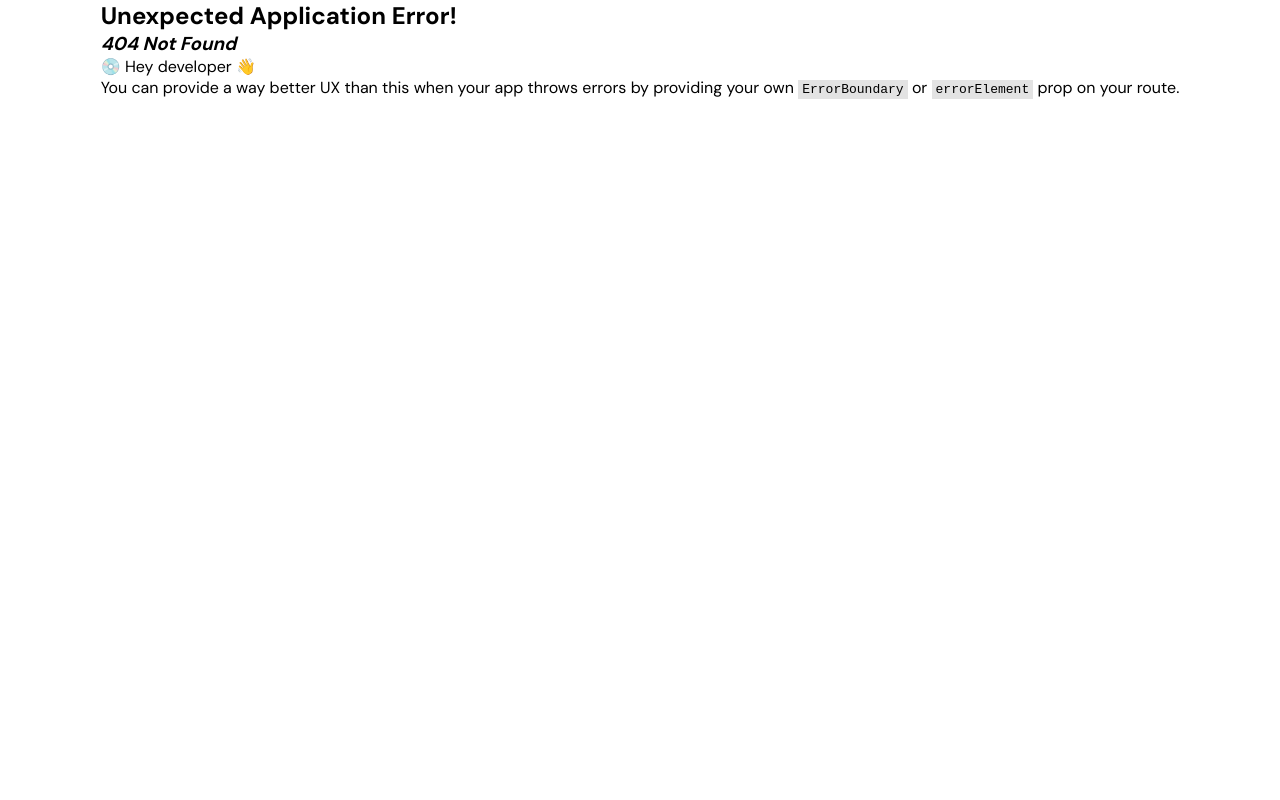
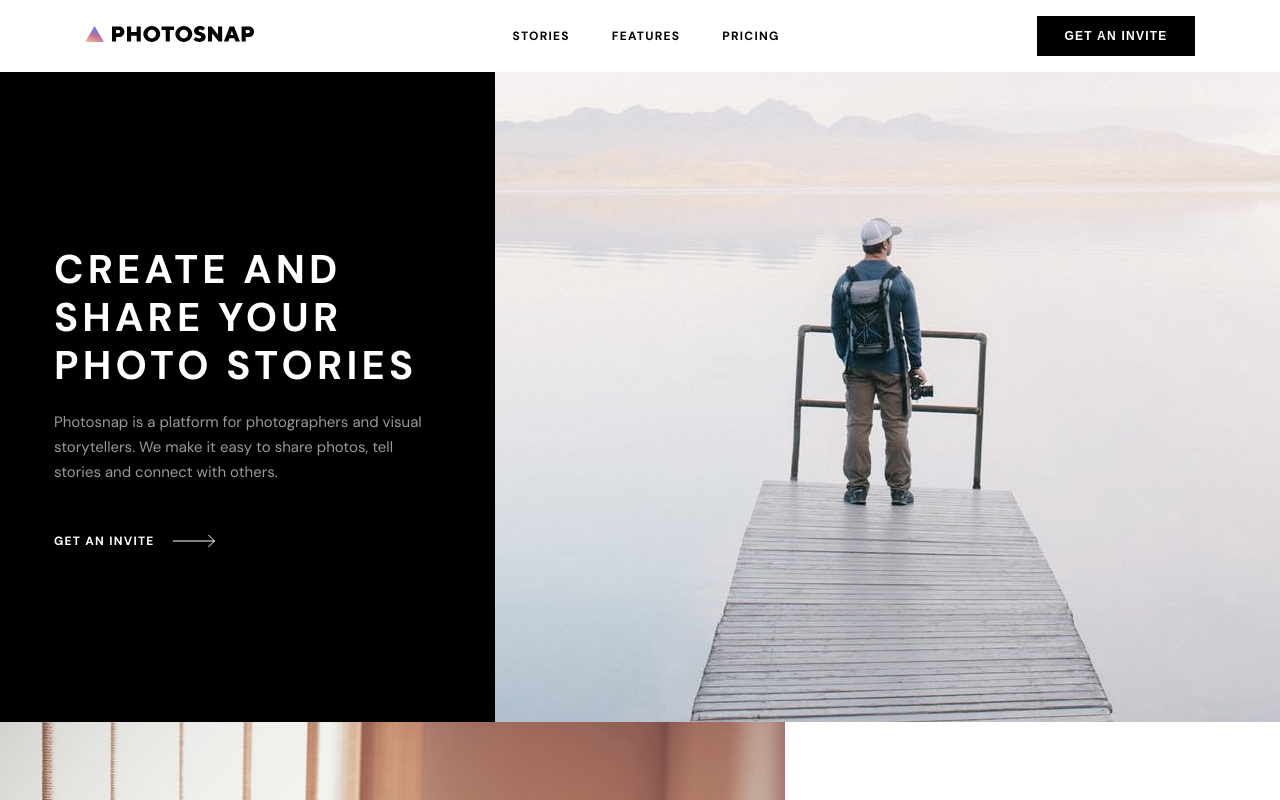
Before and after one commit to credger/photosnap, a React (Vite) app: page /#/ in a window 1280 px wide. Before the commit this address had no page. Shown: the top 800 px of the page. Built offline with nearby package versions, Linux system fonts and the light colour scheme.

Commit message:
Changed router type to hashRouter & updated paths

```diff
--- a/src/components/BetaBanner.jsx
+++ b/src/components/BetaBanner.jsx
@@ -10,7 +10,7 @@ const BetaBanner = () => {
         <img src={image} alt='bg-beta' width='1440' height='280' className={styles.image}/>
             <div className={styles.textbox}>
                 <h1 className={`${styles.heading} ${styles.marginBottom24px}`}>We're in Beta.<br />Get your invite<br />Today!</h1>
-                <Link to='../photosnap/comingsoon' className='h4 link2 linkWithArrow'>
+                <Link to='../comingsoon' className='h4 link2 linkWithArrow'>
                         <p className='marginRight18px'>Get an invite</p>
                         <img src={rightArrowWhite} alt='right-arrow' width='42' height='14' />
                 </Link>
--- a/src/components/Footer.jsx
+++ b/src/components/Footer.jsx
@@ -14,35 +14,35 @@ const Footer = () => {
     <div className={styles.footerContainer}>
         <div className={styles.content}>
             <div className={styles.logoAndIcons}>
-            <Link to='../photosnap' className={styles.logo}>
+            <Link to='../' className={styles.logo}>
                 <img src={logoWhiteText} width='170' height='16' alt='logo-white-text'/>
             </Link>
                 <div className={styles.icons}>
-                    <Link to='../photosnap/comingsoon'>
+                    <Link to='../comingsoon'>
                         <img src={facebook} alt='logo-white-text' width='512' height='512' className={styles.icon}/>
                     </Link>
-                    <Link to='../photosnap/comingsoon'>
+                    <Link to='../comingsoon'>
                         <img src={instagram} alt='logo-white-text' width='448' height='512' className={styles.icon}/>
                     </Link>
-                    <Link to='../photosnap/comingsoon'>
+                    <Link to='../comingsoon'>
                         <img src={xTwitter} alt='logo-white-text' width='448' height='512' className={styles.icon}/>
                     </Link>
-                    <Link to='../photosnap/comingsoon'>
+                    <Link to='../comingsoon'>
                         <img src={youtube} alt='logo-white-text' width='512' height='512' className={styles.icon}/>
                     </Link>
-                    <Link to='../photosnap/comingsoon'>
+                    <Link to='../comingsoon'>
                         <img src={tiktok} alt='logo-white-text' width='576' height='512' className={styles.icon}/>
                     </Link>
                 </div>
             </div>
             <div className={styles.siteMap}>
-                <Link to='../photosnap' className={`h4 link2 `}>Home</Link>
-                <Link to='../photosnap/stories' className={`h4 link2 }`}>Stories</Link>
-                <Link to='../photosnap/features' className={`h4 link2 `}>Features</Link>
-                <Link to='../photosnap/pricing' className={`h4 link2 `}>Pricing</Link>
+                <Link to='../' className={`h4 link2 `}>Home</Link>
+                <Link to='../stories' className={`h4 link2 }`}>Stories</Link>
+                <Link to='../features' className={`h4 link2 `}>Features</Link>
+                <Link to='../pricing' className={`h4 link2 `}>Pricing</Link>
             </div>
             <div className={styles.getInviteAndCopyright}>
-                <Link to='../photosnap/comingsoon' className='h4 link2 linkWithArrow'>
+                <Link to='../comingsoon' className='h4 link2 linkWithArrow'>
                     <p className='marginRight18px'>Get an invite</p>
                     <img src={rightArrowWhite} alt='right-arrow' width='42' height='14' />
                 </Link>
--- a/src/components/HomeTiles.jsx
+++ b/src/components/HomeTiles.jsx
@@ -18,7 +18,7 @@ const HomeTiles = () => {
                         Photosnap is a platform for photographers and visual storytellers. We make it easy to share photos,
                         tell stories and connect with others.
                     </p>
-                    <Link to='../photosnap/comingsoon' className='h4 link2 linkWithArrow marginTop48px'>
+                    <Link to='../comingsoon' className='h4 link2 linkWithArrow marginTop48px'>
                         <p className='marginRight18px'>Get an invite</p>
                         <img src={rightArrowWhite} alt='right-arrow' width='42' height='14' />
                     </Link>
@@ -35,7 +35,7 @@ const HomeTiles = () => {
                             We provide design templates to ensure your stories look terrific. Easily add photos, text, embed maps and
                             media from other networks. Then share your story with everyone.
                         </p>
-                        <Link to='../photosnap/stories' className='h4 link1 linkWithArrow marginTop48px'>
+                        <Link to='../stories' className='h4 link1 linkWithArrow marginTop48px'>
                             <p className='marginRight18px'>View the Stories</p>
                             <img src={rightArrowBlack} alt='right-arrow' width='42' height='14' />
                         </Link>
@@ -51,7 +51,7 @@ const HomeTiles = () => {
                         Our tool is designed for photographers of all levels, brands, businesses
                         you name it.
                     </p>
-                    <Link to='../photosnap/stories' className='h4 link1 linkWithArrow marginTop48px'>
+                    <Link to='../stories' className='h4 link1 linkWithArrow marginTop48px'>
                         <p className='marginRight18px'>View the Stories</p>
                         <img src={rightArrowBlack} alt='right-arrow' width='42' height='14' />
                     </Link>
--- a/src/components/Navbar.jsx
+++ b/src/components/Navbar.jsx
@@ -63,15 +63,15 @@ const Navbar = () => {
   return (
     <div className={styles.navbarContainer}>
         <div className={classNames.content}>
-        <Link to='../photosnap' className={styles.logo}>
+        <Link to='../' className={styles.logo}>
             <img src={logoBlackText} alt='triangle-path' width='170' height='16'/>
         </Link>
             <div className={classNames.linkContainer}>
-                <Link to='../photosnap/stories' className={`h4 ${styles.link}`}>STORIES</Link>
-                <Link to='../photosnap/features'className={`h4 ${styles.link}`}>FEATURES</Link>
-                <Link to='../photosnap/pricing' className={`h4 ${styles.link}`}>PRICING</Link>
+                <Link to='../stories' className={`h4 ${styles.link}`}>STORIES</Link>
+                <Link to='../features'className={`h4 ${styles.link}`}>FEATURES</Link>
+                <Link to='../pricing' className={`h4 ${styles.link}`}>PRICING</Link>
             </div>
-            <Link to='../photosnap/comingsoon' className={classNames.getInvite} >
+            <Link to='../comingsoon' className={classNames.getInvite} >
                 <button className={`h4 button1 ${styles.button}`}>GET AN INVITE</button>
             </Link>
             <div className={styles.menu} onClick={handleClick}>
--- a/src/components/StoriesHero.jsx
+++ b/src/components/StoriesHero.jsx
@@ -17,7 +17,7 @@ const StoriesHero = () => {
             is popularly called "mountains," especially in eastern Kentucky and West Virginia,
             and while the ridges are not high, the terrain is extremely rugged.
             </p>
-            <Link to='../photosnap/comingsoon' className='h4 link2 linkWithArrow'>
+            <Link to='../comingsoon' className='h4 link2 linkWithArrow'>
                 <p className='marginRight18px'>Read the story</p>
                 <img src={rightArrowWhite} alt='right-arrow' width='42' height='14' />
             </Link>
--- a/src/components/StoryGrid.jsx
+++ b/src/components/StoryGrid.jsx
@@ -16,7 +16,7 @@ const StoryGrid= (props) => {
         <h3 className={`h3 ${styles.title}`}>{story.title}</h3>
         <p className={`p2 ${styles.author}`}>by {story.author}</p>
         <hr className={styles.dividerLine} />
-        <Link to='../photosnap/comingsoon' className={`h4 link2 linkWithArrow`}>
+        <Link to='../comingsoon' className={`h4 link2 linkWithArrow`}>
           <p className='marginRight18px'>Read Story</p>
           <img src={rightArrowWhite} alt='right-arrow' width='42' height='14' />
         </Link>
--- a/src/components/SubscriptionPlans.jsx
+++ b/src/components/SubscriptionPlans.jsx
@@ -13,7 +13,7 @@ const SubscriptionPlans = () => {
                 </p>
                 <p className='h1'>$19.00</p>
                 <p className={`p opacity60pct ${styles.paragraph}`}>per month</p>
-                <Link to='../photosnap/comingsoon' className={styles.planLink} >
+                <Link to='../comingsoon' className={styles.planLink} >
                     <button className={`button1 h4 ${styles.button}`}>Pick Plan</button>
                 </Link>
             </div>
@@ -24,7 +24,7 @@ const SubscriptionPlans = () => {
                 </p>
                 <p className='h1'>$39.00</p>
                 <p className={`p opacity60pct ${styles.paragraph}`}>per month</p>
-                <Link to='../photosnap/comingsoon' className={styles.planLink} >
+                <Link to='../comingsoon' className={styles.planLink} >
                     <button className={`button2 h4 ${styles.button}`}>Pick Plan</button>
                 </Link>
 
@@ -37,7 +37,7 @@ const SubscriptionPlans = () => {
                 </p>
                 <p className='h1'>$99.00</p>
                 <p className={`p opacity60pct ${styles.paragraph}`}>per month</p>
-                <Link to='../photosnap/comingsoon' className={styles.planLink} >
+                <Link to='../comingsoon' className={styles.planLink} >
                     <button className={`button1 h4 ${styles.button}`}>Pick Plan</button>
                 </Link>
 
--- a/src/index.css
+++ b/src/index.css
@@ -74,6 +74,15 @@ p,h1,h2,h3,h4{
   font-size: 15px;
   font-style: normal;
   font-weight: 400;
+}
+
+
+.p4{
+  font-size: 20px;
+  font-style: normal;
+  font-weight: 400;
+  line-height: 25px;
+
 }
 
 .button1{
--- a/src/routes/ComingSoon.jsx
+++ b/src/routes/ComingSoon.jsx
@@ -1,13 +1,16 @@
 import React from 'react'
 import { Link } from "react-router-dom";
-
+import styles from './ComingSoon.module.css'
 
 const ComingSoon = () => {
   return (
     <div className='errorMessage'>
       <h1 className='textAlignCenter h1 marginBottom24px'>Coming Soon!</h1>
-      <Link to={-1} className='p link1'>
+
+      <Link to={-1} className='link1'>
+      <button className={`h4 button1 ${styles.button}`} >
         Go Back
+      </button>
       </Link>
     </div>
   )
--- /dev/null
+++ b/src/routes/ComingSoon.module.css
@@ -0,0 +1,5 @@
+.button{
+    text-transform: uppercase;
+    width: 120px;
+    height: 40px;
+}
```
Also changed, not shown: src/main.jsx (+7 -7 lines).
